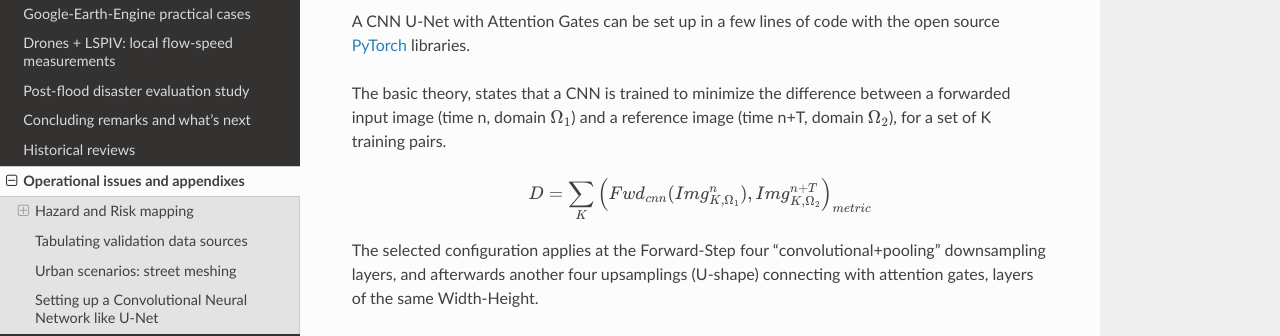
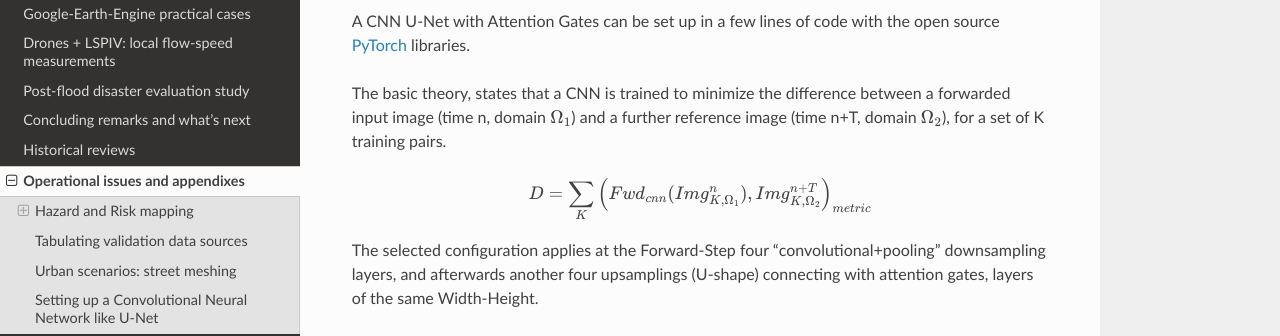
Before and after one commit to ivillamadrid/FloodMapping, a Sphinx documentation site: the page built from docs/source/operational_appx.rst, in a window 1280 px wide and 900 px high, scrolled down 1613 px. Shown: the part 304-640 px from the top of the window. Built offline with Sphinx 7.4.7 and the Read the Docs theme 2.0.0, drawn with Linux system fonts in a browser that asks for light colours.

Commit message:
Update operational_appx.rst

```diff
--- a/docs/source/operational_appx.rst
+++ b/docs/source/operational_appx.rst
@@ -66,7 +66,7 @@
 .. _Pytorch: https://pytorch.org/
 
 The basic theory, states that a CNN is trained to minimize the difference between a forwarded input image (time n, domain :math:`\Omega_1`)
-and a reference image (time n+T, domain :math:`\Omega_2`), for a set of K training pairs.
+and a further reference  image (time n+T, domain :math:`\Omega_2`), for a set of K training pairs.
 
 .. math::
 
```
